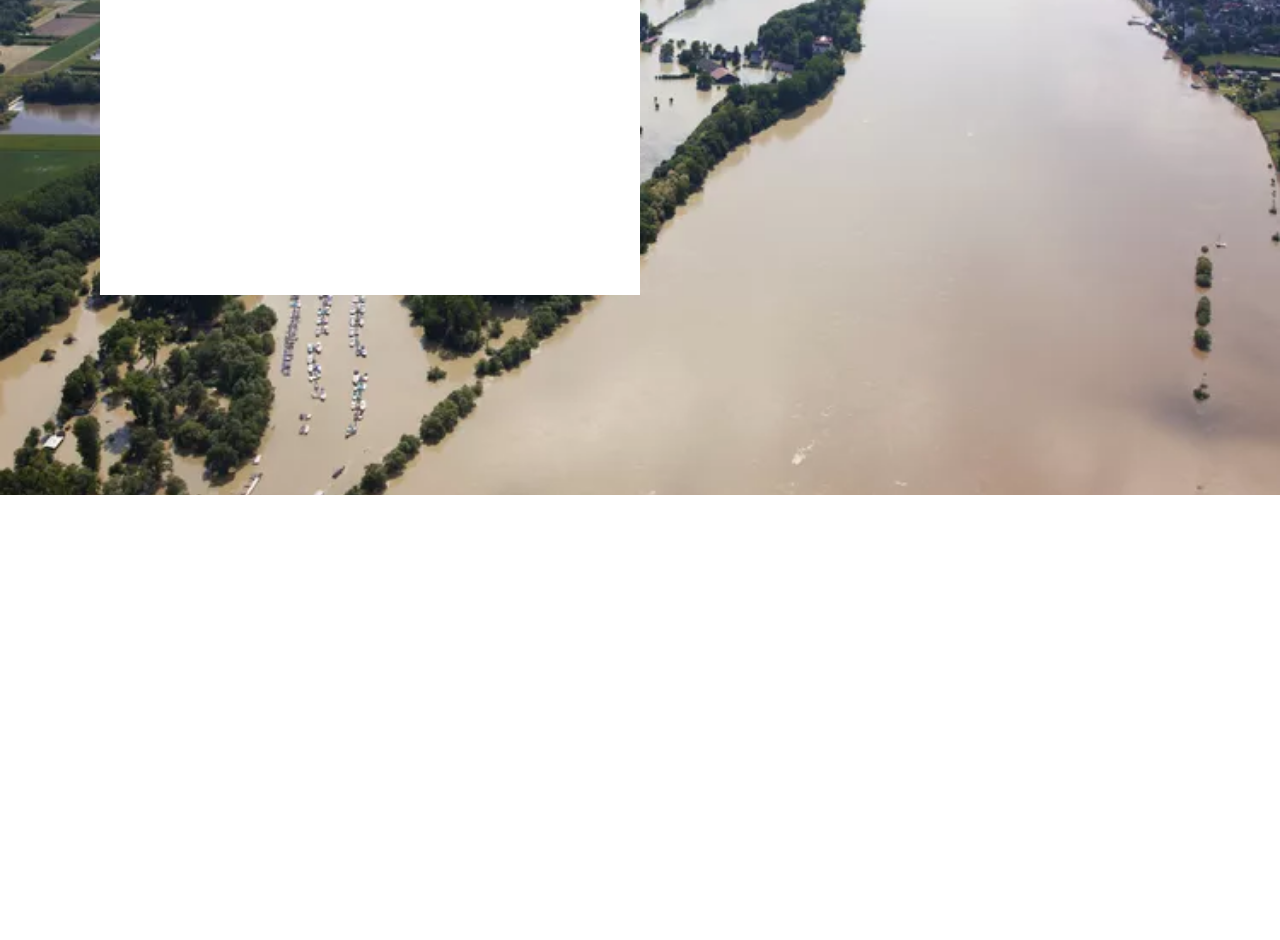
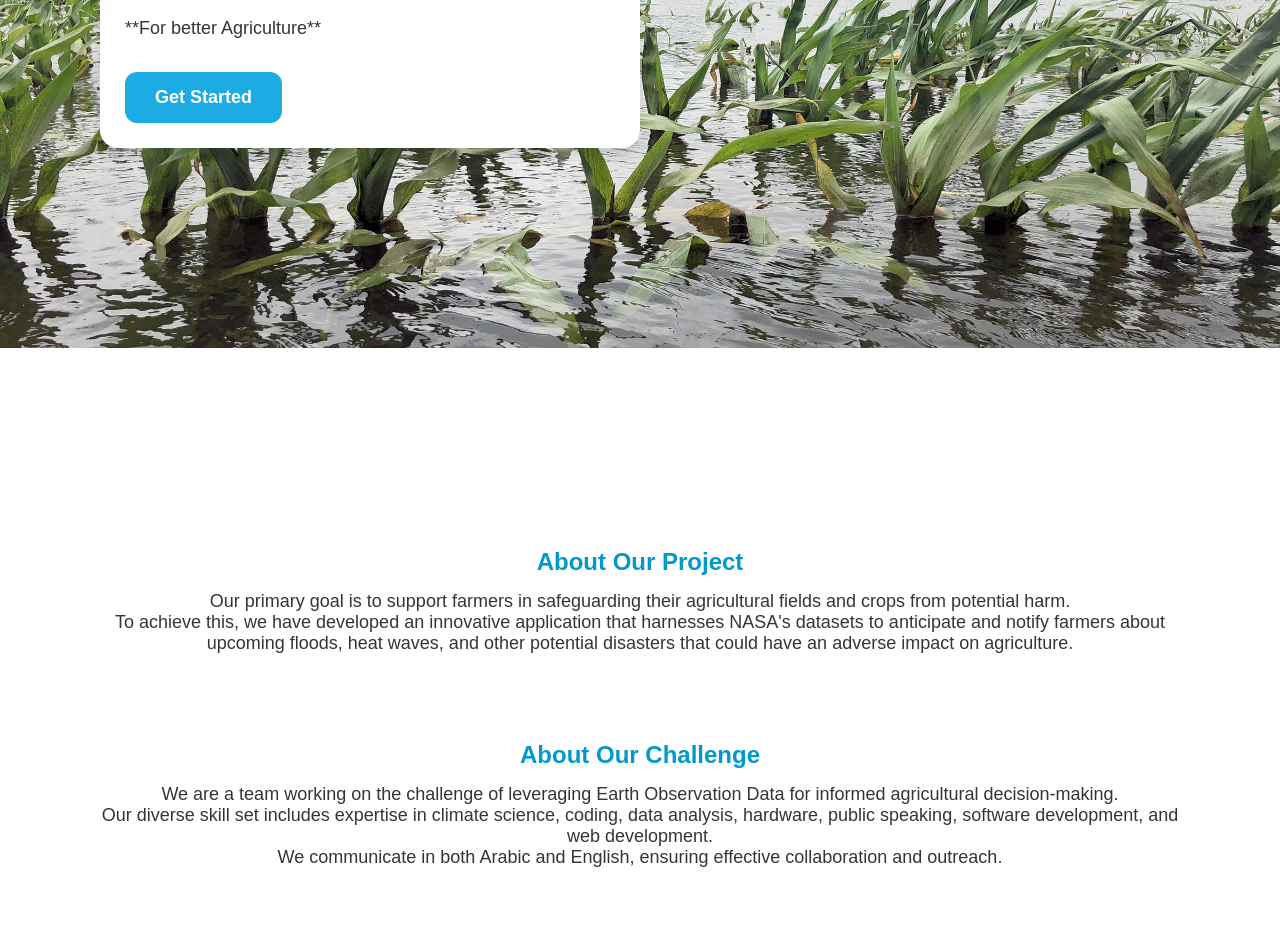
Before and after one commit to ZeyadMNagi/AgriData, a website: page Public/index.html in a window 1280 px wide. Shown: the part 305-1245 px from the top of the page. Before the commit the page ends 1200 px from the top, so only its background shows below. Drawn offline with Linux system fonts and the light colour scheme.

Commit message:
add text

```diff
--- a/Public/index.html
+++ b/Public/index.html
@@ -10,7 +10,7 @@
     <div class="container">
       <header>
         <nav>
-          <a class="logo" href="#">AgriDATA hub</a>
+          <a class="logo" href="#home">AgriDATA hub</a>
           <div class="menu">
             <a href="#">Applications</a>
             <a href="#">About</a>
@@ -31,9 +31,41 @@
         </nav>
       </header>
       <section id="home">
-        <div class="con"></div>
+        <div class="con">
+          <h2>Welcome to,<br /><span> AgriDATA hub</span></h2>
+          <br />
+          <p>**For better Agriculture**</p>
+          <br />
+          <div class="btn">
+            <a href="./app/index.html">Get Started</a>
+          </div>
+        </div>
       </section>
-      <section id="articles"></section>
+      <section id="about">
+        <h3>About Our Project</h3>
+        <p>
+          Our primary goal is to support farmers in safeguarding their
+          agricultural fields and crops from potential harm.
+          <br />
+          To achieve this, we have developed an innovative application that
+          harnesses NASA's datasets to anticipate and notify farmers about
+          upcoming floods, heat waves, and other potential disasters that could
+          have an adverse impact on agriculture.
+        </p>
+        <br /><br /><br /><br />
+        <h3>About Our Challenge</h3>
+        <p>
+          We are a team working on the challenge of leveraging Earth Observation
+          Data for informed agricultural decision-making. <br />
+          Our diverse skill set includes expertise in climate science, coding,
+          data analysis, hardware, public speaking, software development, and
+          web development. <br />
+          We communicate in both Arabic and English, ensuring effective
+          collaboration and outreach.
+        </p>
+        <br /><br /><br /><br />
+      </section>
+      <section id="contact"></section>
     </div>
   </body>
 </html>
--- a/Public/style.css
+++ b/Public/style.css
@@ -8,6 +8,30 @@
   width: 100%;
   height: 100vh;
   font-family: Arial, Helvetica, sans-serif;
+}
+
+p {
+  color: #353535;
+}
+
+.btn {
+  width: fit-content;
+  background: #1cabe2;
+  color: #ffffff;
+  padding: 15px 30px;
+  border-radius: 12px;
+  font-size: 18px;
+  font-weight: 600;
+  border: none;
+  cursor: pointer;
+  transition: all 0.3s ease;
+  a {
+    text-decoration: none;
+    color: #ffffff;
+  }
+  &:hover {
+    background: #0099cc;
+  }
 }
 
 header {
@@ -60,13 +84,43 @@ section {
 }
 
 #home {
-  background: url(./assets/hero.webp) no-repeat center / cover;
-  height: 100%;
+  background: url(./assets/R.jpeg) no-repeat center / cover;
+  height: fit-content;
   display: flex;
   align-items: center;
-    .con{
-        width: 50%;
-        height: 100%;
-        background: #ffffff;
+  .con {
+    width: 50%;
+    height: 100%;
+    background: #ffffff;
+    border-radius: 18px;
+    box-shadow: rgba(0, 0, 0, 0.1) 0px 10px 8px 0px;
+    padding: 25px;
+    h2 {
+      span {
+        color: #1cabe2;
+        font-size: xx-large;
+        font-weight: bolder;
+      }
     }
+    p {
+      font-size: 18px;
+      font-weight: 500;
+      margin: 15px 0;
+    }
+  }
 }
+
+#about {
+  h3 {
+    color: #0099cc;
+    font-size: x-large;
+    font-weight: bolder;
+    text-align: center;
+  }
+  p {
+    font-size: 18px;
+    font-weight: 500;
+    margin: 15px 0;
+    text-align: center;
+  }
+}
```
Also changed, not shown: Public/assets/R.jpeg (added).
